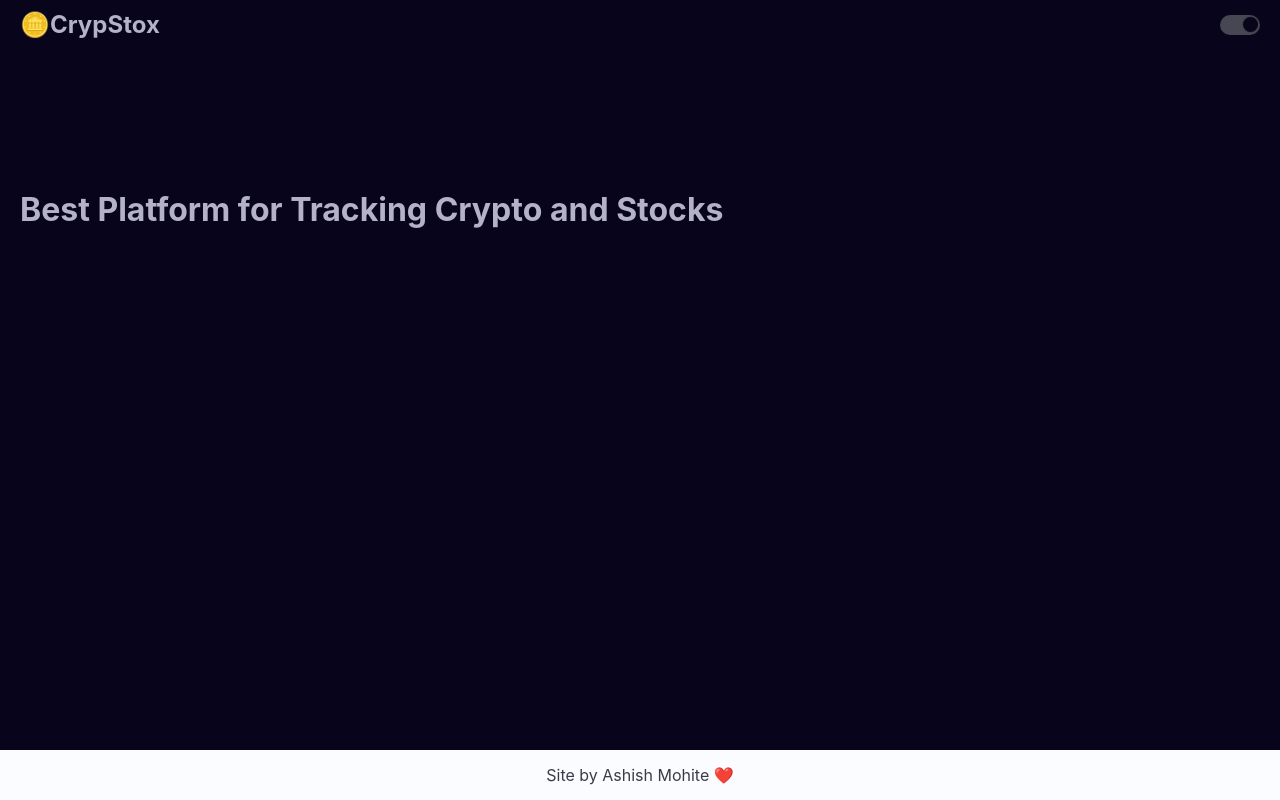
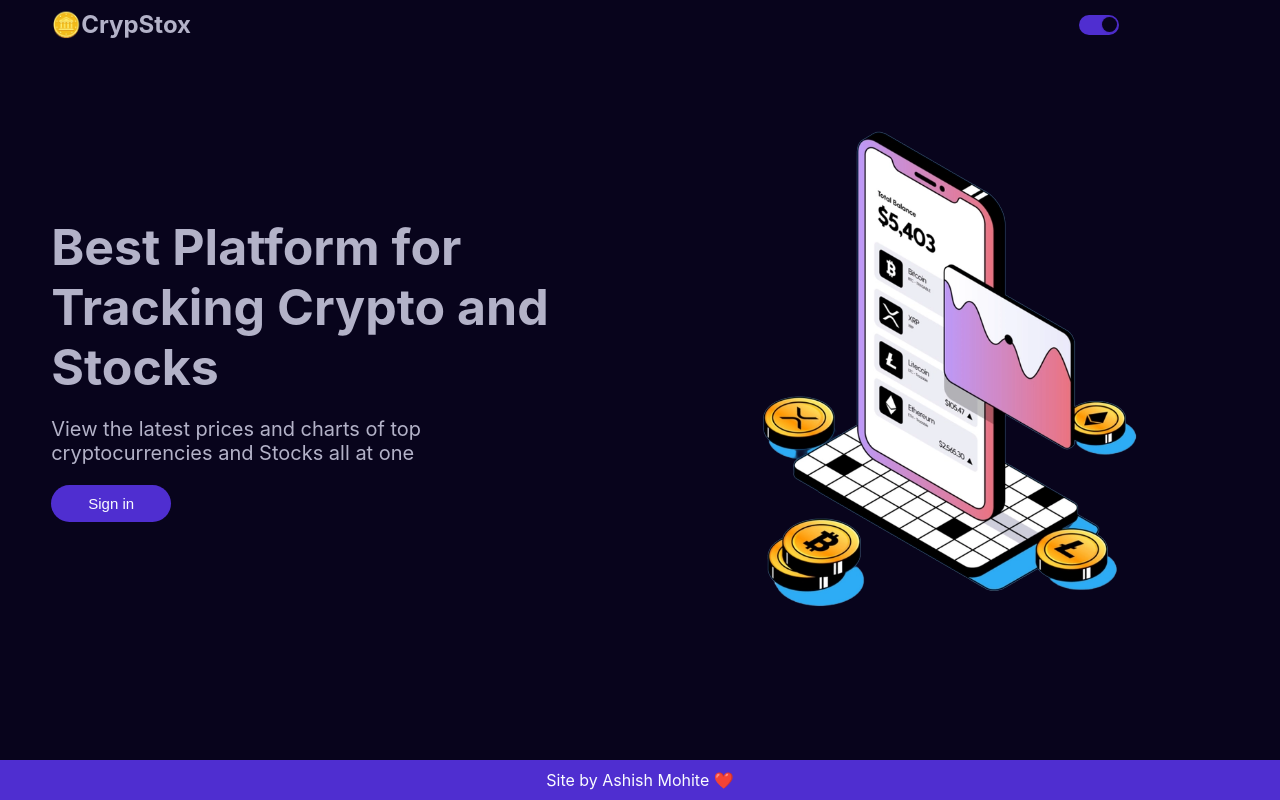
Before and after one commit to ashish16052/crypstox, a React (Create React App) app: page / in a window 1280 px wide. Built offline with nearby package versions, Linux system fonts and the light colour scheme; no server answers.

Commit message:
create landing page

```diff
--- a/src/App.css
+++ b/src/App.css
@@ -4,26 +4,13 @@
     box-sizing: border-box;
 }
 
-/* :root {
-    --bg1: #08041C;
-    --bg2: #13132C;
-    --font: #B3B2C8;
-    --accent: #464752;
-}
-
-[data-theme="light"] {
-    --bg1: #FAFCFF;
-    --bg2: #E8EBF5;
-    --font: #3B3B48;
-    --accent: #464752;
-} */
-
 :root {
     --bg1: #08041C;
     --bg2: #FAFCFF;
     --font1: #B3B2C8;
     --font2: #3B3B48;
-    --accent: #464752;
+    --accent: #4F2ED0;
+    --font: #FAFCFF;
 }
 
 [data-theme="light"] {
@@ -31,7 +18,8 @@
     --bg2: #08041C;
     --font1: #3B3B48;
     --font2: #B3B2C8;
-    --accent: #464752;
+    --accent: #08041C;
+    --font: #FAFCFF;
 }
 
 body {
@@ -44,15 +32,43 @@ a {
     color: var(--comp);
 }
 
-.Nav{
+.Button {
+    background-color: var(--accent);
+    color: var(--font);
+    width: 120px;
+    padding: 10px;
+    text-align: center;
+    border-radius: 30px;
+    border: none;
+    cursor: pointer;
+    font-size: 15px;
+}
+
+
+.Nav {
     background: var(--bg1);
     color: var(--font1);
     display: flex;
     justify-content: space-between;
     align-items: center;
     width: 100%;
-    padding: 10px 20px;
+    padding: 10px 4vw;
 }
+
+.Navbtns{
+    width: 150px;
+    display: flex;
+    align-items: center;
+    justify-content: space-between;
+}
+
+.Navbtns .Button{
+    width: 80px;
+    padding: 5px;
+    font-size: 13px;
+}
+
+
 
 .ThemeBtn-checkbox {
     display: none;
@@ -93,20 +109,61 @@ a {
     width: 20px;
 }
 
-.Home{
-    padding: 10px 20px;
+.Home {
+    padding: 10px 4vw;
     display: flex;
     justify-content: space-between;
-    align-items: center;
-    height: 40vh;
+    height: 80vh;
+    flex-direction: row-reverse;
+    flex-wrap: wrap;
+}
+
+.Home .content {
+    display: flex;
+    flex-direction: column;
+    justify-content: center;
+    width: 40vw;
+}
+
+.Home .content h1 {
+    font-size: 50px;
+}
+
+.Home .content p {
+    font-size: 20px;
+    padding: 20px 0;
+}
+
+.Home .illustration {
+    height: 100%;
+    margin-right: 60px;
+}
+
+@media only screen and (max-width: 768px) {
+
+    .Home{
+        justify-content: center;
+    }
+
+    .Home .illustration {
+        margin-right: 0px;
+    }
+
+    .Home .content {
+        display: flex;
+        flex-direction: column;
+        justify-content: center;
+        width: 100%;
+        height: 100%;
+    }
 }
 
 .Footer {
-    position: absolute;
-    background: var(--bg2);
-    color: var(--font2);
+    position: fixed;
+    background: var(--accent);
+    color: var(--font);
     width: 100vw;
     bottom: 0;
     text-align: center;
-    padding: 15px;
+    padding: 10px;
 }
--- a/src/App.js
+++ b/src/App.js
@@ -4,8 +4,6 @@ import Nav from './components/Nav';
 import Footer from './components/Footer';
 import Dashboard from './pages/Dashboard';
 import Home from './pages/Home';
-import Login from './components/Login';
-import Logout from './components/Logout';
 import { useState } from 'react';
 
 function App() {
@@ -14,18 +12,14 @@ function App() {
 
   return (
     <div>
-      <Nav />
+      <Nav setSigned={setSigned} isSigned={isSigned}/>
       {/* <Link to="/">Home</Link>
       <Link to="/dashboard">Dashboard</Link> */}
       <Routes>
-        <Route exact path='/' element={<Home />} />
+        <Route exact path='/' element={<Home setSigned={setSigned} isSigned={isSigned} />} />
         <Route path='/dashboard'
           element={isSigned ? <Dashboard /> : <Navigate to="/" />} />
       </Routes>
-      {/* {
-        isSigned ?
-          <Logout setSigned={setSigned} /> : <Login setSigned={setSigned} />
-      } */}
       <Footer />
     </div>
   );
--- /dev/null
+++ b/src/components/Button.jsx
@@ -0,0 +1,9 @@
+import React from 'react'
+
+const Button = (props) => {
+  return (
+    <div className="Button">{props.text}</div>
+  )
+}
+
+export default Button
--- a/src/components/Login.jsx
+++ b/src/components/Login.jsx
@@ -1,5 +1,6 @@
 import React from 'react';
 import GoogleLogin from 'react-google-login';
+import Button from '../components/Button';
 import { useNavigate } from 'react-router-dom';
 
 
@@ -8,20 +9,26 @@ const Login = (props) => {
     const navigate = useNavigate();
 
     const signedSucces = (response) => {
+        navigate("/dashboard");
         props.setSigned(true);
-        navigate("/dashboard");
         localStorage.setItem("user", JSON.stringify(response.profileObj));
     }
 
     const signedFail = (response) => {
+        navigate("/");
         props.setSigned(false);
+        console.log(response);
     }
 
     return (
         <div>
             <GoogleLogin
                 clientId={process.env.REACT_APP_ClientID}
-                buttonText="Login"
+                render={renderProps => (
+                    <button className="Button" onClick={renderProps.onClick} disabled={renderProps.disabled}>Sign in</button>
+
+                )}
+                buttonText="Sign in"
                 onSuccess={signedSucces}
                 onFailure={signedFail}
                 cookiePolicy={'single_host_origin'}
--- a/src/components/Logout.jsx
+++ b/src/components/Logout.jsx
@@ -7,17 +7,20 @@ const Logout = (props) => {
     const navigate = useNavigate();
 
     const logoutSuccess = () => {
-        alert("logged out");
         localStorage.removeItem("user");
         props.setSigned(false);
         navigate("/");
     }
 
     return (
-        <div>
+        <div className="Logout">
             <GoogleLogout
                 clientId={process.env.REACT_APP_ClientID}
-                buttonText="Logout"
+                render={renderProps => (
+                    <button className="Button" onClick={renderProps.onClick} disabled={renderProps.disabled}>Sign out</button>
+
+                )}
+                buttonText="Signout"
                 onLogoutSuccess={logoutSuccess}
             >
             </GoogleLogout>
--- a/src/components/Nav.jsx
+++ b/src/components/Nav.jsx
@@ -1,12 +1,22 @@
-import React from 'react'
+import React from 'react';
 import ThemeBtn from './ThemeBtn';
+import Logout from '../components/Logout';
+import { Link } from 'react-router-dom';
 
-
-const Nav = () => {
+const Nav = (props) => {
   return (
     <div className="Nav">
-      <h2>🪙CrypStox</h2>
-      <ThemeBtn/>
+      <Link to="/">
+        <h2>🪙CrypStox</h2>
+      </Link>
+      <div className="Navbtns">
+      <ThemeBtn />
+      {
+        props.isSigned ?
+          <Logout setSigned={props.setSigned} /> :
+          null
+      }
+      </div>
     </div>
   )
 }
--- a/src/pages/Home.jsx
+++ b/src/pages/Home.jsx
@@ -1,10 +1,25 @@
 import React from 'react'
+import Login from '../components/Login';
+import illustration from '../assets/illustration.svg';
+import Button from '../components/Button';
+import { Link } from 'react-router-dom';
 
-const Home = () => {
+const Home = (props) => {
 
   return (
     <div className='Home'>
-    <h1>Best Platform for Tracking Crypto and Stocks</h1>
+      <img src={illustration} className="illustration" />
+      <div className='content'>
+        <h1>Best Platform for Tracking Crypto and Stocks</h1>
+        <p>View the latest prices and charts of top cryptocurrencies and Stocks all at one </p>
+        {
+          props.isSigned ?
+            <Link to="/dashboard">
+              <Button text="Dashboard" />
+            </Link> :
+            <Login setSigned={props.setSigned} />
+        }
+      </div>
     </div>
   )
 }
```
Also changed, not shown: src/assets/illustration.svg.
